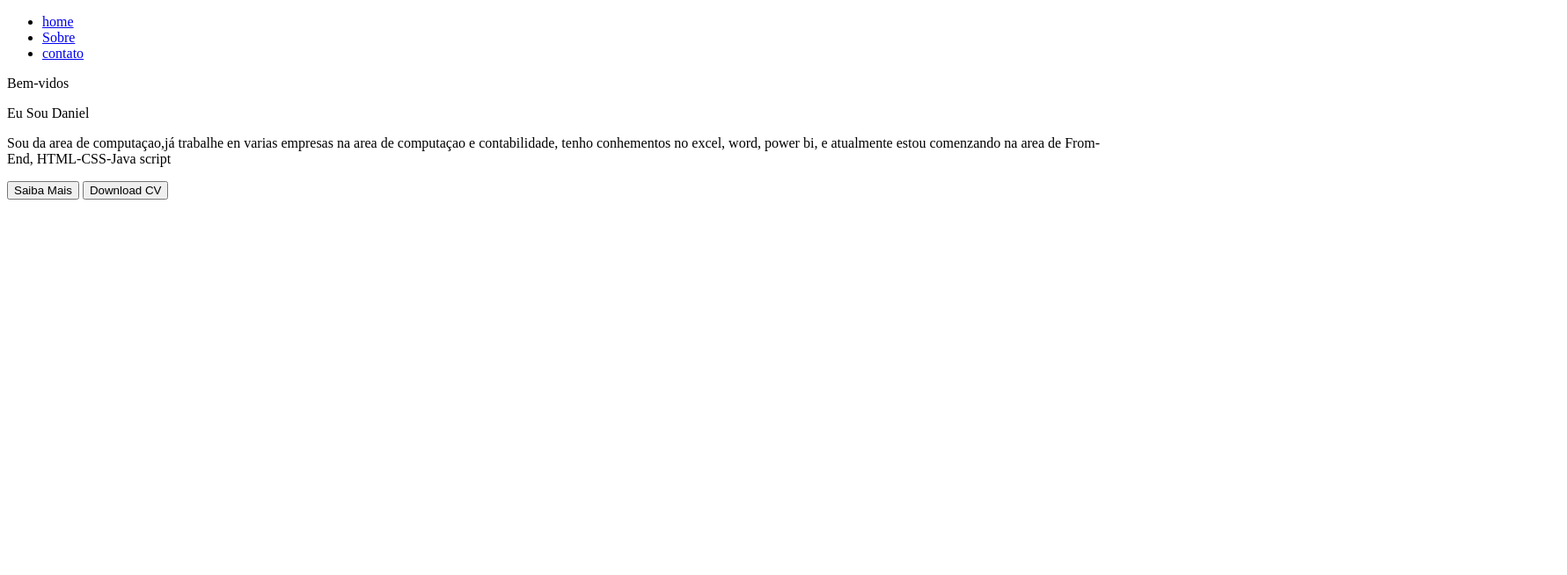
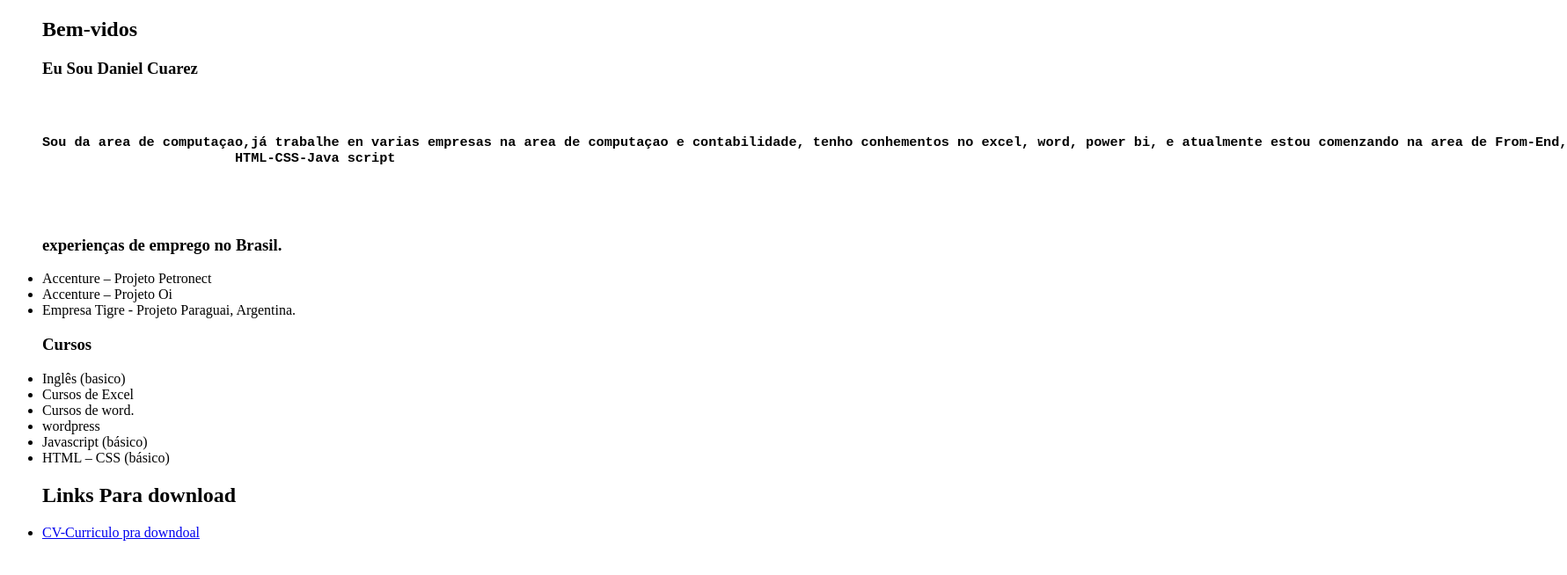
Before and after one commit to Deicided/Meu-Portfolio, a plain HTML site: page index.html in a window 1280 px wide. Shown: the whole page at 88% size, 1781 px wide, since content can reach past the window. Drawn offline with Linux system fonts and the light colour scheme.

Commit message:
actualizaçao02
actualizaçao02

```diff
--- a/index.html
+++ b/index.html
@@ -9,20 +9,42 @@
 <body>
 <section>
 <nav>
-    <a href="#"></a>
-    <ul>
-       <li><a href="#">home</a></li>
-       <li><a href="#">Sobre</a></li>
-        <li><a href="#">contato</a></li>
-    </ul>
-    <div class="conteudo-texto">
-        <p>Bem-vidos</p>
-        <p>Eu Sou Daniel</p>
-        <p>Sou da area de computaçao,já trabalhe en varias empresas na area de computaçao e contabilidade, tenho conhementos no excel, word, power bi, e atualmente estou comenzando na area de From-End,
-            HTML-CSS-Java script </p>
 
-            <button class="pag01">Saiba Mais</button>
-            <button class="pag02">Download CV</button>
+        <ul>
+            <h2>Bem-vidos</h2>
+            <h3>Eu Sou Daniel Cuarez</h3>
+            <pre>
+                <core>
+                    <h3>Sou da area de computaçao,já trabalhe en varias empresas na area de computaçao e contabilidade, tenho conhementos no excel, word, power bi, e atualmente estou comenzando na area de From-End,
+                        HTML-CSS-Java script </h3>
+                </core>
+            </pre>
+        </ul>
+
+            <ul>
+                <h3>experienças de emprego no Brasil.</h3>
+                <li>Accenture – Projeto Petronect </li>
+                <li>Accenture – Projeto Oi  </li>
+                <li>Empresa Tigre - Projeto Paraguai, Argentina. </li>
+            </ul>
+
+            <ul>
+                <h3>Cursos</h3>
+                <li>Inglês (basico) </li>
+                <li>Cursos de Excel </li>
+                <li>Cursos de word.</li>
+                <li>wordpress</li>
+                <li>Javascript (básico)</li>
+                <li>HTML – CSS (básico)</li>
+            </ul>
+
+
+            <ul>
+                <h2>Links Para download</h2>
+                <li><a href="CV Daniel Gamero.docx" download="CV Daniel Gamero.docx" type="application/.docx" >CV-Curriculo pra downdoal</a></li>
+
+
+            </ul>
 
     </div>
 
```
Also changed, not shown: 1 other file.
